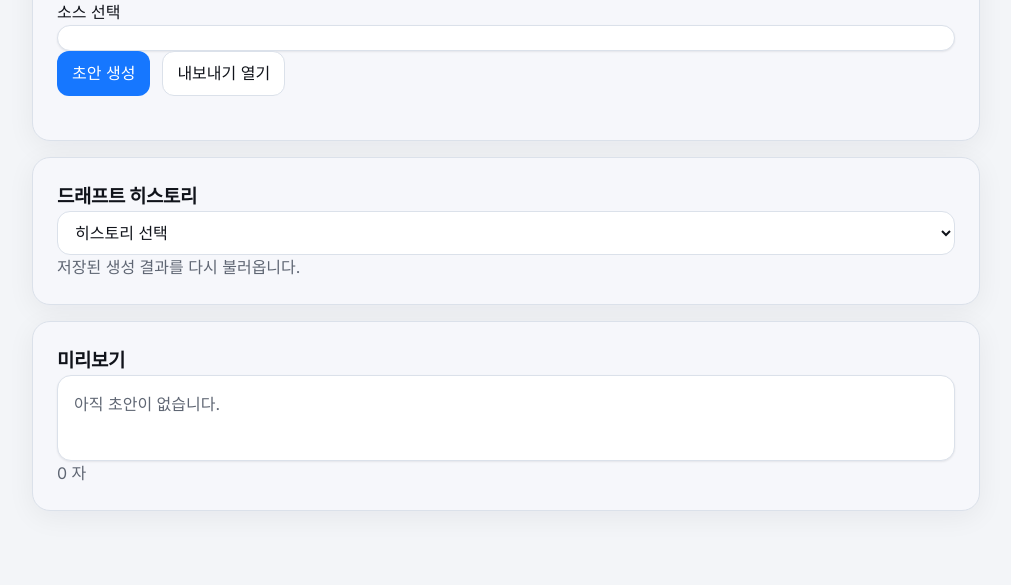
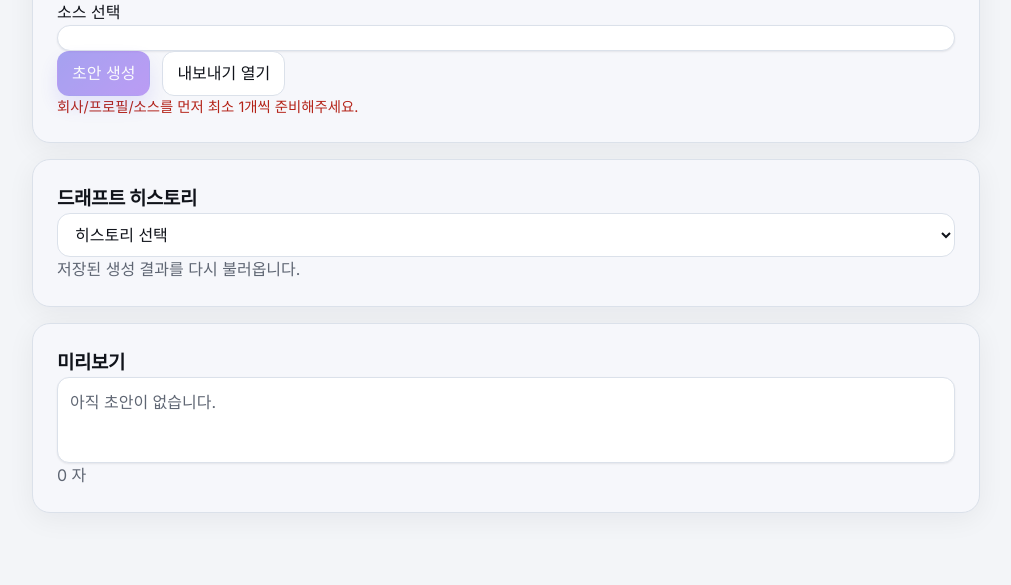
Before and after one commit to amacatrabit/japan-ES-generator, a FastAPI app: page /drafts in a window 1280 px wide. Shown: the part 573-1158 px from the top of the page, without its empty margins (134-1145 px from the left). Before the commit the page ends 1084 px from the top, so only its background shows below. Run offline with FastAPI, Linux system fonts and the light colour scheme; data that the repository does not hold is empty; some libraries are stand-ins or nearby versions.

Commit message:
Fix: harden UI interactions and polish visual style

```diff
--- a/backend/app/ui/static/app.css
+++ b/backend/app/ui/static/app.css
@@ -7,7 +7,7 @@
   --text: #10131a;
   --muted: #5f6673;
   --border: #dbe1ea;
-  --accent: #1677ff;
+  --accent: #4f46e5;
   --accent-soft: rgba(22, 119, 255, 0.12);
   --ok: #1d7a45;
   --warn: #9a6400;
@@ -242,9 +242,10 @@ textarea.input {
 }
 
 .btn.primary {
-  background: var(--accent);
+  background: linear-gradient(135deg, var(--accent), #7c3aed);
   border-color: transparent;
   color: #fff;
+  box-shadow: 0 10px 20px rgba(79, 70, 229, 0.25);
 }
 
 .btn.secondary {
@@ -468,3 +469,8 @@ textarea.input {
 .hidden {
   display: none !important;
 }
+
+
+.picker { display:grid; gap:8px; }
+.inline-error { color:#b42318; min-height:20px; font-size:0.9rem; }
+.preview-box { border:1px solid var(--border); border-radius:12px; padding:12px; background:var(--surface); white-space:pre-wrap; }
--- a/backend/app/ui/static/app.js
+++ b/backend/app/ui/static/app.js
@@ -83,6 +83,12 @@ async function api(path, options) {
 
 function detailValue(el) {
   return el && typeof el.value === "string" ? el.value.trim() : "";
+}
+
+function toInt(value, fallback = 400) {
+  const n = Number(value);
+  if (!Number.isFinite(n)) return fallback;
+  return Math.max(100, Math.min(1200, Math.round(n)));
 }
 
 function initSourcesPage() {
@@ -377,6 +383,7 @@ function initCompanyPage() {
       try {
         const companyName = detailValue(nameEl);
         if (!companyName) throw new Error("기업명을 먼저 입력하세요");
+        researchBtn.disabled = true;
         const result = await api("/v1/company/research", {
           method: "POST",
           headers: { "Content-Type": "application/json" },
@@ -388,6 +395,8 @@ function initCompanyPage() {
         toast("research complete", false);
       } catch (e) {
         toast(`research failed: ${e.message}`, true);
+      } finally {
+        researchBtn.disabled = false;
       }
     });
   }
@@ -406,7 +415,7 @@ function initCompanyPage() {
         role: detailValue(roleEl),
         company_info: detailValue(infoEl),
         question_template: detailValue(qTemplateEl) || "지원 동기 및 기여 가능성을 작성하세요.",
-        char_limit: Number(detailValue(charLimitEl) || "400"),
+        char_limit: toInt(detailValue(charLimitEl) || "400"),
         updated_at: new Date().toISOString(),
       });
       saveCompanies(items);
@@ -433,7 +442,7 @@ function initCompanyPage() {
             role: detailValue(dRole),
             company_info: detailValue(dInfo),
             question_template: detailValue(dQTemplate),
-            char_limit: Number(detailValue(dCharLimit) || "400"),
+            char_limit: toInt(detailValue(dCharLimit) || "400"),
             updated_at: new Date().toISOString(),
           }
         : item));
@@ -532,6 +541,14 @@ function initDraftsPage() {
       sourcePicker.appendChild(label);
     });
 
+    const ready = companies.length > 0 && profiles.length > 0 && sources.length > 0;
+    generateBtn.disabled = !ready;
+    if (!ready && err) {
+      err.textContent = "회사/프로필/소스를 먼저 최소 1개씩 준비해주세요.";
+    } else if (err) {
+      err.textContent = "";
+    }
+
     renderHistory();
   }
 
@@ -581,6 +598,8 @@ function initDraftsPage() {
         const chunks = await loadSelectedChunks();
         if (!chunks.length) throw new Error("소스를 하나 이상 선택하세요");
 
+        if (!profileSelect.value) throw new Error("프로필을 먼저 선택하세요");
+        if (!companySelect.value) throw new Error("회사를 먼저 선택하세요");
         const profile = await api(`/v1/profiles/${profileSelect.value}`);
         const selectedCompany = loadCompanies().find((c) => c.id === companySelect.value);
         if (selectedCompany?.char_limit && charLimit) charLimit.value = String(selectedCompany.char_limit);
@@ -602,8 +621,9 @@ function initDraftsPage() {
             question_set: [],
           },
           question_type: detailValue(questionType) || "gakuchika",
-          char_limit: Number(detailValue(charLimit) || "400"),
+          char_limit: toInt(detailValue(charLimit) || "400"),
           writing_rules: null,
+          question_template: selectedCompany?.question_template || "",
         };
 
         const result = await api("/v1/generate", {
@@ -614,7 +634,10 @@ function initDraftsPage() {
 
         lastClaims = result.claims || [];
         const text = (lastClaims || []).map((c) => c.text).join(" ");
-        preview.textContent = text || "생성된 초안이 없습니다.";
+        const qHeader = selectedCompany?.question_template ? `질문: ${selectedCompany.question_template}
+
+` : "";
+        preview.textContent = (qHeader + text) || "생성된 초안이 없습니다.";
         if (charCount) charCount.textContent = `${text.length} 자`;
 
         if (qaPanel) {
@@ -633,7 +656,7 @@ function initDraftsPage() {
           created_at: new Date().toLocaleString(),
           company_name: selectedCompany?.company_name || "貴社",
           question_type: payload.question_type,
-          text,
+          text: qHeader + text,
           claims: lastClaims,
           qa_findings: result.qa_findings || [],
         });
@@ -661,7 +684,7 @@ function initDraftsPage() {
         if (!lastClaims.length) throw new Error("먼저 초안을 생성하세요");
         const payload = {
           claims: lastClaims,
-          char_limit: Number(detailValue(charLimit) || "400"),
+          char_limit: toInt(detailValue(charLimit) || "400"),
           compression_level: Number(detailValue(exportLevel) || "1"),
         };
         const result = await api("/v1/export", {
```
